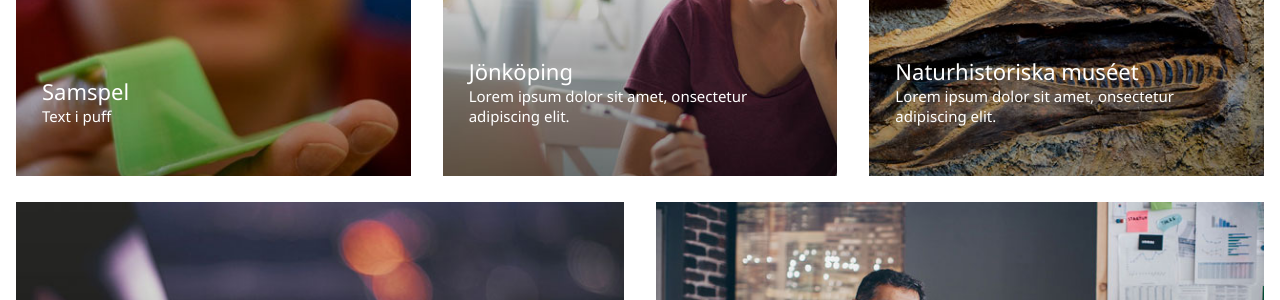
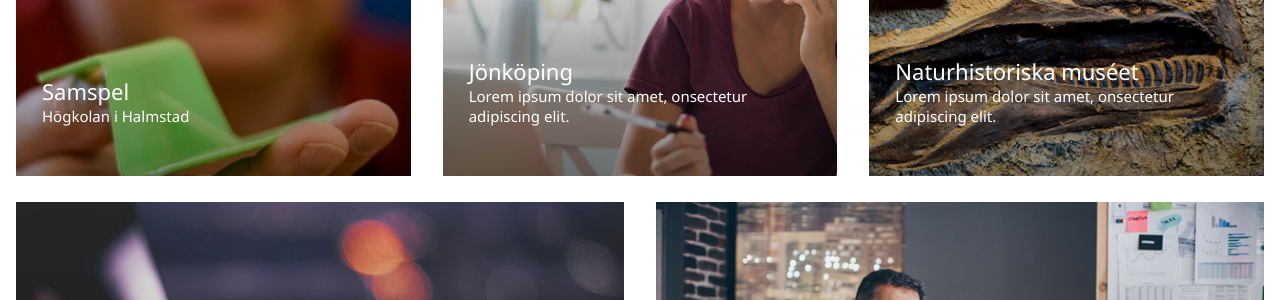
Before and after one commit to BouvetStockholmAB/sv, a Jekyll site: the page built from index.md, in a window 1280 px wide and 900 px high, scrolled down 1203 px. Shown: the part 154-454 px from the top of the window. Built offline with Jekyll 4.4.1, drawn with Linux system fonts in a browser that asks for light colours; some web fonts are replaced.

Commit message:
Ändrat i text för Halmstad Högskola

```diff
--- a/_data/blocks.json
+++ b/_data/blocks.json
@@ -1,7 +1,7 @@
 {
     "samspel": {
         "heading": "Samspel",
-        "text": "Text i puff",
+        "text": "Högkolan i Halmstad",
         "article": {
             "heading": "Samspel",
             "preamble": "<p>Ingress i artikel</p>",
```
